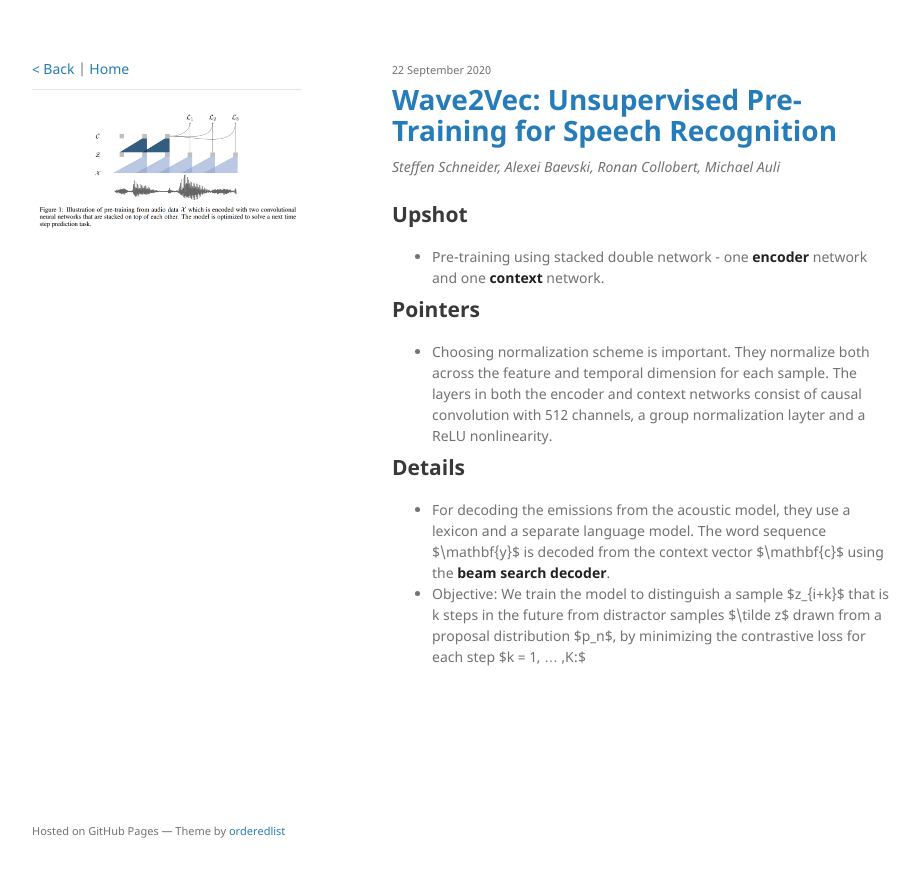
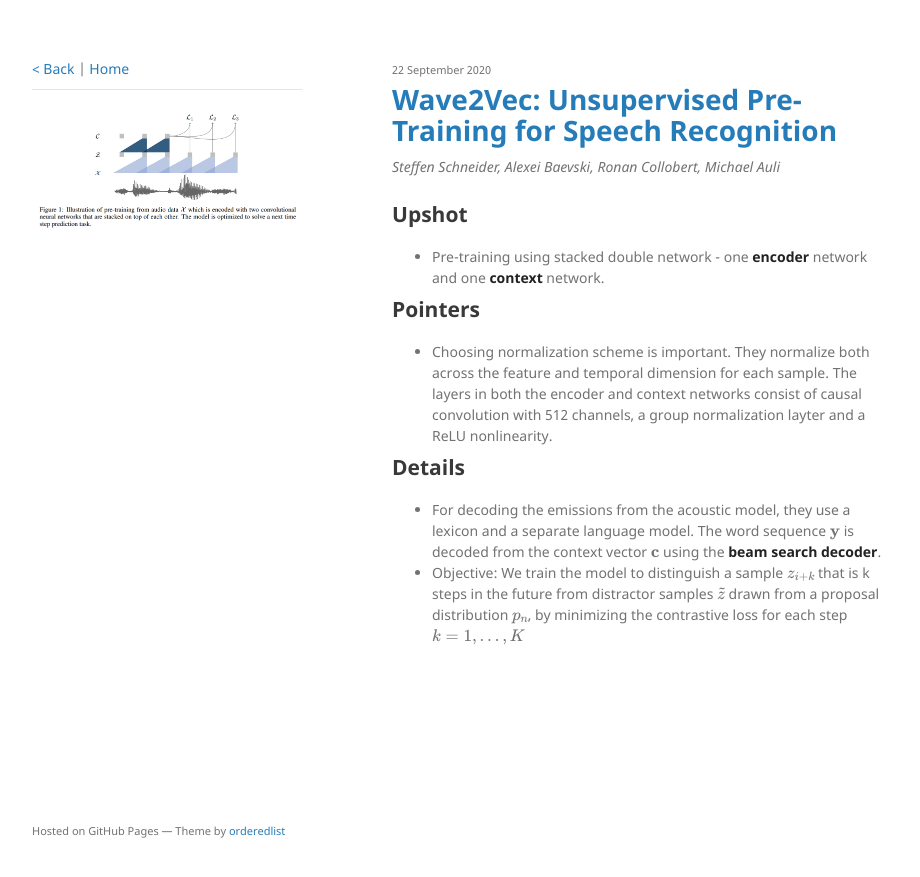
Before and after one commit to shreyanc/shreyanc.github.io, a Jekyll site: the page built from _posts/2020-09-22-wav2vec.md, in a window 1280 px wide. Shown: the top 877 px of the page, without its empty margins (178-1098 px from the left). Built offline with Jekyll 4.4.1, drawn with Linux system fonts in a browser that asks for light colours; formulas are drawn with MathJax 3; some of the changed lines change nothing that is shown.

Commit message:
Update 2020-09-22-wav2vec.md

```diff
--- a/_posts/2020-09-22-wav2vec.md
+++ b/_posts/2020-09-22-wav2vec.md
@@ -19,5 +19,5 @@ title: 'Wave2Vec: Unsupervised Pre-Training for Speech Recognition'
 - Choosing normalization scheme is important. They normalize both across the feature and temporal dimension for each sample. The layers in both the encoder and context networks consist of causal convolution with 512 channels, a group normalization layter and a ReLU nonlinearity.
 
 ## Details
-- For decoding the emissions from the acoustic model, they use a lexicon and a separate language model. The word sequence <span>$\mathbf{y}$</span> is decoded from the context vector <span>$\mathbf{c}$</span> using the **beam search decoder**.
-- Objective: We train the model to distinguish a sample <span>$z_{i+k}$</span> that is k steps in the future from distractor samples <span>$\tilde z$</span> drawn from a proposal distribution <span>$p_n$</span>, by minimizing the contrastive loss for each step <span>$k = 1, ... ,K:$</span>
+- For decoding the emissions from the acoustic model, they use a lexicon and a separate language model. The word sequence \\(\mathbf{y}\\) is decoded from the context vector \\(\mathbf{c}\\) using the **beam search decoder**.
+- Objective: We train the model to distinguish a sample \\(z_{i+k}\\) that is k steps in the future from distractor samples \\(\tilde z\\) drawn from a proposal distribution \\(p_n\\), by minimizing the contrastive loss for each step \\(k = 1, ... ,K\\)
```
